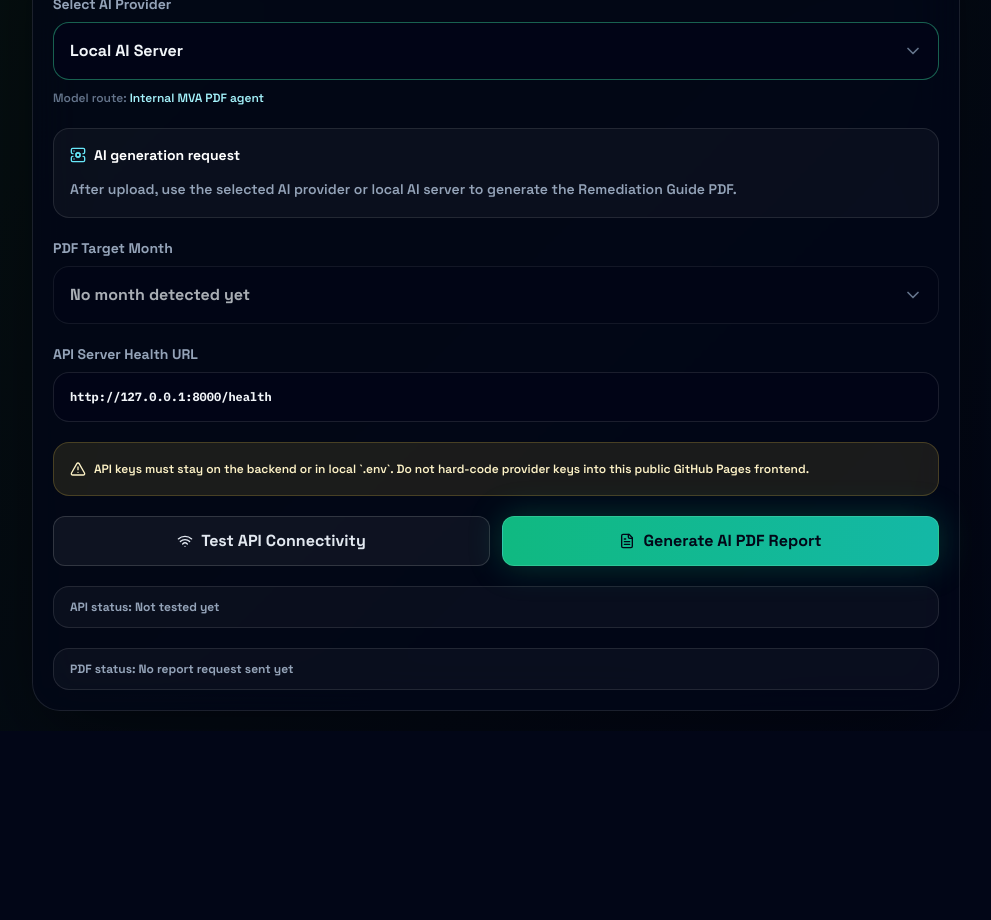
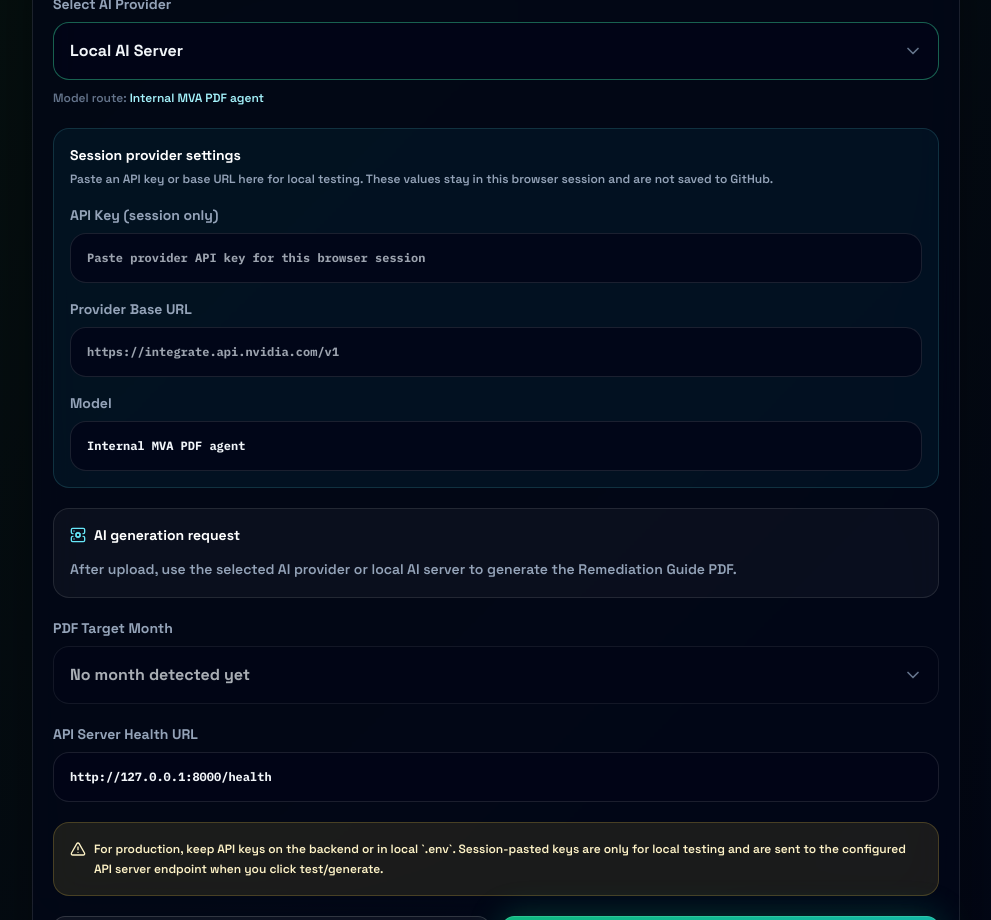
Before and after one commit to DrHayabusa/unified-tool, a React (Vite) app in the folder react-ui/: page / in a window 1280 px wide. Shown: the part 1880-2800 px from the top of the page, without its empty margins (288-1279 px from the left). Before the commit the page ends 2611 px from the top, so only its background shows below. Built offline with nearby package versions, Linux system fonts and the light colour scheme.

Commit message:
Add session AI credential inputs

```diff
--- a/react-ui/src/components/AiReportBuilder.jsx
+++ b/react-ui/src/components/AiReportBuilder.jsx
@@ -6,30 +6,35 @@ const providers = [
     name: "Local AI Server",
     helper: "Recommended for production. Keeps keys on your internal server.",
     model: "Internal MVA PDF agent",
+    baseUrl: "",
     healthUrl: "http://127.0.0.1:8000/health",
   },
   {
     name: "NVIDIA NIM",
     helper: "Use through backend only. Do not expose NVIDIA_API_KEY in browser code.",
     model: "nvidia/nemotron-3-ultra-550b-a55b",
+    baseUrl: "https://integrate.api.nvidia.com/v1",
     healthUrl: "http://127.0.0.1:8000/health/nvidia",
   },
   {
     name: "Groq",
     helper: "Optional backend provider route.",
     model: "Backend configured model",
+    baseUrl: "",
     healthUrl: "http://127.0.0.1:8000/health/groq",
   },
   {
     name: "OpenRouter",
     helper: "Optional backend provider route.",
     model: "Backend configured model",
+    baseUrl: "",
     healthUrl: "http://127.0.0.1:8000/health/openrouter",
   },
   {
     name: "Template Only",
     helper: "Generate without AI provider calls.",
     model: "No external model",
+    baseUrl: "",
     healthUrl: "",
   },
 ];
@@ -38,6 +43,9 @@ export function AiReportBuilder({ selectedMonth, onMonthChange, monthOptions = [
   const [selectedProvider, setSelectedProvider] = useState(providers[0].name);
   const provider = providers.find((item) => item.name === selectedProvider) ?? providers[0];
   const [healthUrl, setHealthUrl] = useState(provider.healthUrl);
+  const [sessionApiKey, setSessionApiKey] = useState("");
+  const [providerBaseUrl, setProviderBaseUrl] = useState(provider.baseUrl);
+  const [providerModel, setProviderModel] = useState(provider.model);
   const [connectionState, setConnectionState] = useState({ status: "idle", message: "Not tested yet" });
   const [reportState, setReportState] = useState({ status: "idle", message: "No report request sent yet" });
   const hasMonths = monthOptions.length > 0 && !monthOptions.includes("No month detected");
@@ -48,6 +56,8 @@ export function AiReportBuilder({ selectedMonth, onMonthChange, monthOptions = [
     const nextProvider = providers.find((item) => item.name === event.target.value) ?? providers[0];
     setSelectedProvider(nextProvider.name);
     setHealthUrl(nextProvider.healthUrl);
+    setProviderBaseUrl(nextProvider.baseUrl);
+    setProviderModel(nextProvider.model);
     setConnectionState({ status: "idle", message: "Not tested yet" });
     setReportState({ status: "idle", message: "No report request sent yet" });
   };
@@ -64,8 +74,18 @@ export function AiReportBuilder({ selectedMonth, onMonthChange, monthOptions = [
     const timeout = window.setTimeout(() => controller.abort(), 6000);
 
     try {
+      const hasSessionOverride = Boolean(sessionApiKey.trim() || providerBaseUrl.trim() || providerModel.trim() !== provider.model);
       const response = await fetch(healthUrl, {
-        method: "GET",
+        method: hasSessionOverride ? "POST" : "GET",
+        headers: hasSessionOverride ? { "Content-Type": "application/json" } : undefined,
+        body: hasSessionOverride
+          ? JSON.stringify({
+              provider: selectedProvider,
+              apiKey: sessionApiKey.trim(),
+              baseUrl: providerBaseUrl.trim(),
+              model: providerModel.trim(),
+            })
+          : undefined,
         signal: controller.signal,
       });
 
@@ -106,7 +126,9 @@ export function AiReportBuilder({ selectedMonth, onMonthChange, monthOptions = [
         headers: { "Content-Type": "application/json" },
         body: JSON.stringify({
           provider: selectedProvider,
-          model: provider.model,
+          model: providerModel,
+          apiKey: sessionApiKey.trim(),
+          baseUrl: providerBaseUrl.trim(),
           targetMonth,
           workflow,
         }),
@@ -153,9 +175,50 @@ export function AiReportBuilder({ selectedMonth, onMonthChange, monthOptions = [
             <ChevronDown className="pointer-events-none absolute right-4 top-1/2 h-5 w-5 -translate-y-1/2 text-slate-500" />
           </div>
           <p className="mt-2 text-xs font-semibold leading-5 text-slate-500">
-            Model route: <span className="text-cyan-200">{provider.model}</span>
+            Model route: <span className="text-cyan-200">{providerModel}</span>
           </p>
         </label>
+
+        <div className="grid gap-4 rounded-2xl border border-cyan-300/15 bg-cyan-400/5 p-4">
+          <div>
+            <p className="text-sm font-black text-white">Session provider settings</p>
+            <p className="mt-1 text-xs font-semibold leading-5 text-slate-400">
+              Paste an API key or base URL here for local testing. These values stay in this browser session and are not saved to GitHub.
+            </p>
+          </div>
+
+          <label className="block">
+            <span className="mb-2 block text-sm font-bold text-slate-400">API Key (session only)</span>
+            <input
+              type="password"
+              value={sessionApiKey}
+              onChange={(event) => setSessionApiKey(event.target.value)}
+              placeholder="Paste provider API key for this browser session"
+              autoComplete="off"
+              className="w-full rounded-2xl border border-white/10 bg-slate-950/80 px-4 py-4 font-mono text-xs font-bold text-slate-100 outline-none"
+            />
+          </label>
+
+          <label className="block">
+            <span className="mb-2 block text-sm font-bold text-slate-400">Provider Base URL</span>
+            <input
+              value={providerBaseUrl}
+              onChange={(event) => setProviderBaseUrl(event.target.value)}
+              placeholder="https://integrate.api.nvidia.com/v1"
+              className="w-full rounded-2xl border border-white/10 bg-slate-950/80 px-4 py-4 font-mono text-xs font-bold text-slate-100 outline-none"
+            />
+          </label>
+
+          <label className="block">
+            <span className="mb-2 block text-sm font-bold text-slate-400">Model</span>
+            <input
+              value={providerModel}
+              onChange={(event) => setProviderModel(event.target.value)}
+              placeholder="nvidia/nemotron-3-ultra-550b-a55b"
+              className="w-full rounded-2xl border border-white/10 bg-slate-950/80 px-4 py-4 font-mono text-xs font-bold text-slate-100 outline-none"
+            />
+          </label>
+        </div>
 
         <div className="rounded-2xl border border-white/10 bg-white/[0.035] p-4">
           <p className="mb-3 flex items-center gap-2 text-sm font-black text-white">
@@ -201,7 +264,7 @@ export function AiReportBuilder({ selectedMonth, onMonthChange, monthOptions = [
         <div className="rounded-2xl border border-amber-300/20 bg-amber-300/10 p-4">
           <p className="flex items-start gap-2 text-xs font-semibold leading-5 text-amber-100">
             <AlertTriangle className="mt-0.5 h-4 w-4 shrink-0" />
-            API keys must stay on the backend or in local `.env`. Do not hard-code provider keys into this public GitHub Pages frontend.
+            For production, keep API keys on the backend or in local `.env`. Session-pasted keys are only for local testing and are sent to the configured API server endpoint when you click test/generate.
           </p>
         </div>
 
```
Also changed, not shown: 3 other files (tests, documents, lock files or other folders).
